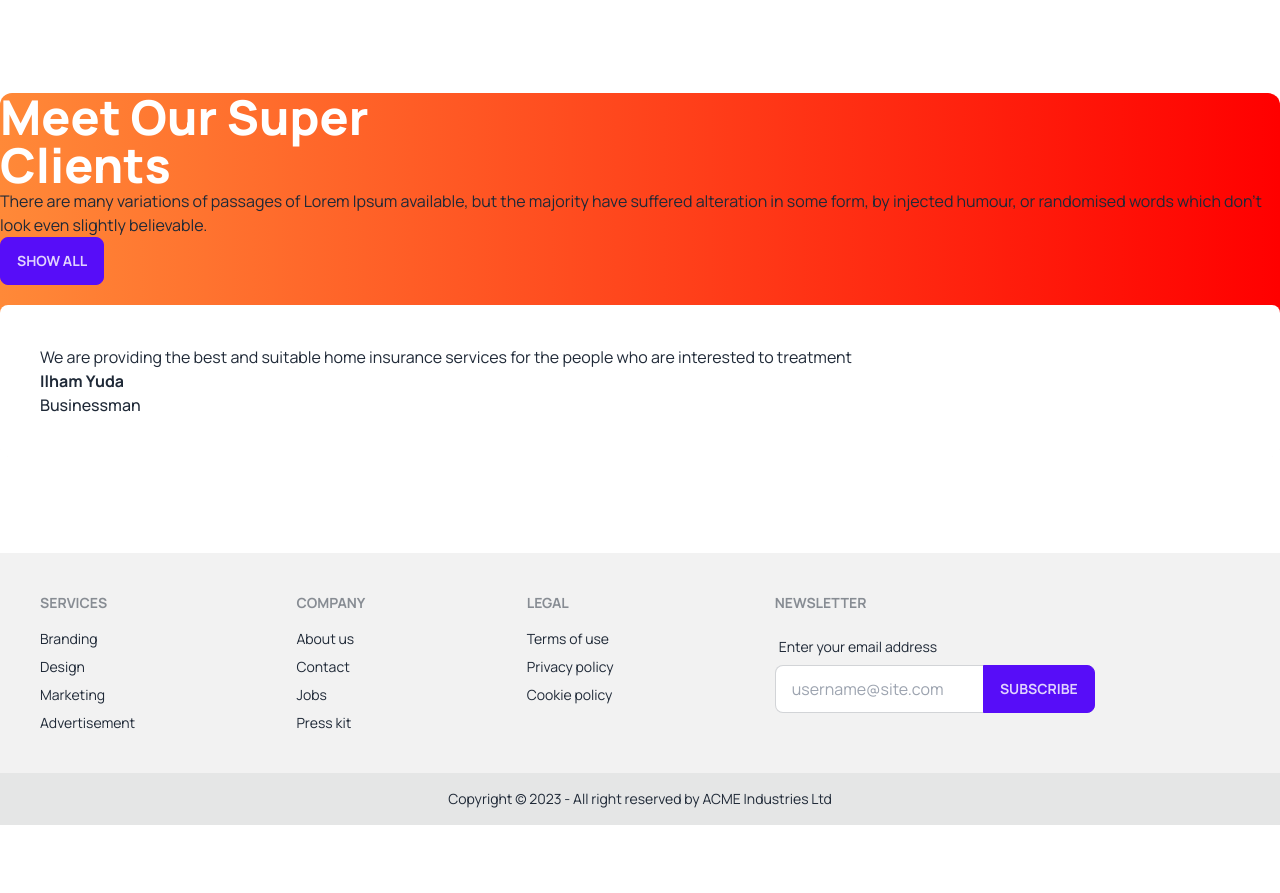
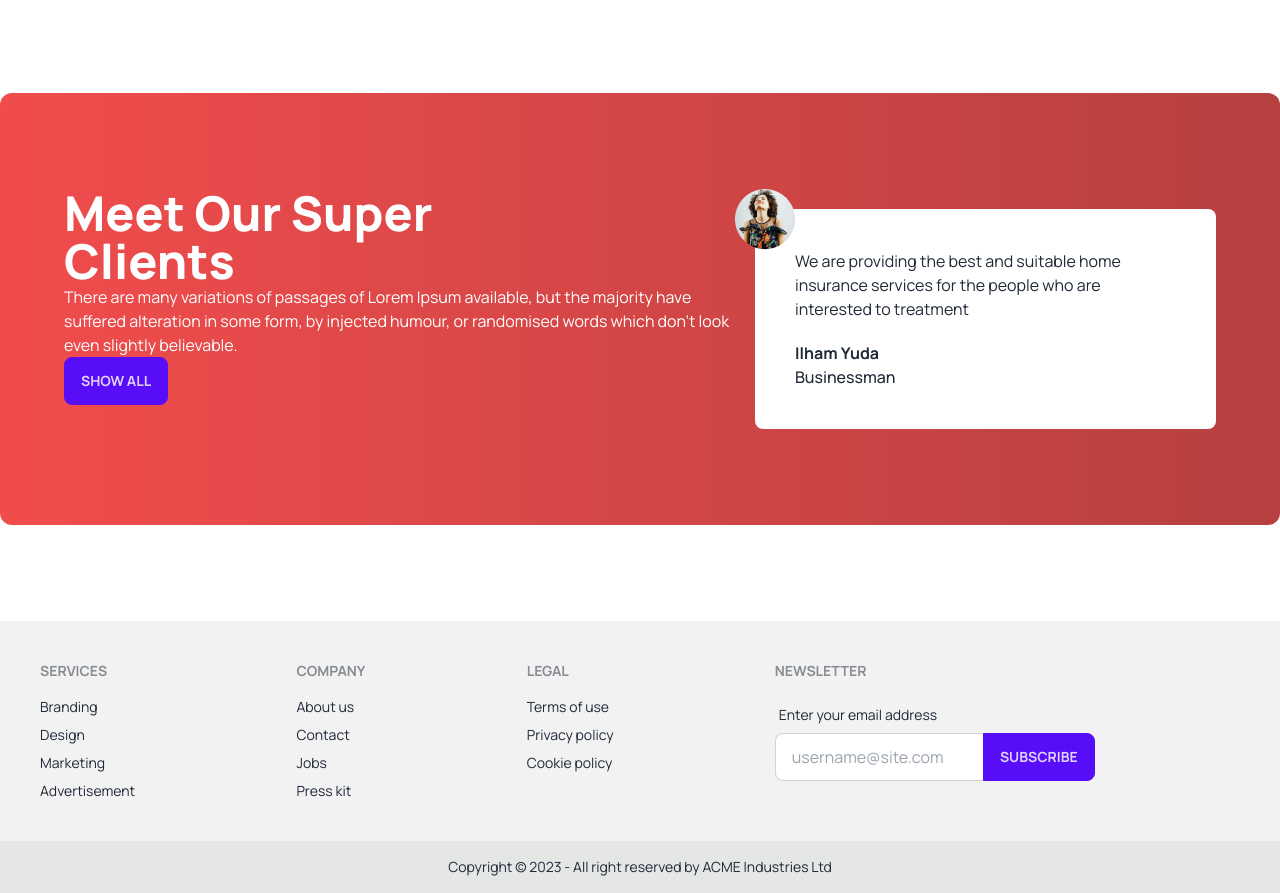
Before and after one commit to bnafak/tea-house-daisyUI, a plain HTML site: page index.html in a window 1280 px wide. Shown: the part 1670-2563 px from the top of the page. Before the commit the page ends 2495 px from the top, so only its background shows below. Drawn offline with nearby package versions, Linux system fonts and the light colour scheme.

Commit message:
added simple customer review

```diff
--- a/index.html
+++ b/index.html
@@ -145,13 +145,14 @@
         </section>
 
         <!-- super client section  -->
-        <section class="my-24 flex flex-row gap-12 rounded-xl bg-gradient-to-r from-[#ff8938] to-[#f00] ">
-            <div class="space-y-5">
-                <div>
-                    <h2 class="text-5xl font-extrabold text-white">Meet Our Super <br>
+        <section class="my-24 flex flex-col lg:flex-row gap-12 rounded-xl bg-gradient-to-r from-[#f14c4c] to-[#b64040] px-16 py-24 ">
+            <div class="space-y-5 flex">
+                <div class="">
+                    <h2 class="text-5xl font-extrabold text-white">
+                        Meet Our Super <br>
                         Clients
                     </h2>
-                    <p>
+                    <p class="text-white" >
                         There are many variations of passages of Lorem Ipsum available, but the majority have suffered
                         alteration in some form, by injected humour, or randomised words which don't look even slightly
                         believable.
@@ -161,16 +162,15 @@
 
                 <!-- review  -->
                 <div class="relative p-10 rounded-lg bg-white">
-                    <img class="absolute -top-5 -left-5" src="images/client.jpg" alt="">
+                    <img class="absolute -top-5 -left-5" src="images/client.png" alt="">
                     <p>We are providing the best and suitable home insurance services for the people who are interested
                         to treatment</p>
-                    <h4 class="font-bold">Ilham Yuda</h4>
+
+                    <h4 class="font-bold mt-5">Ilham Yuda</h4>
                     <p class="font-medium">Businessman</p>
                 </div>
 
             </div>
-
-
         </section>
     </main>
 
```
